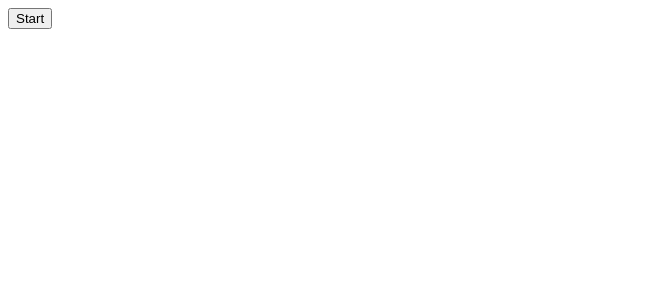
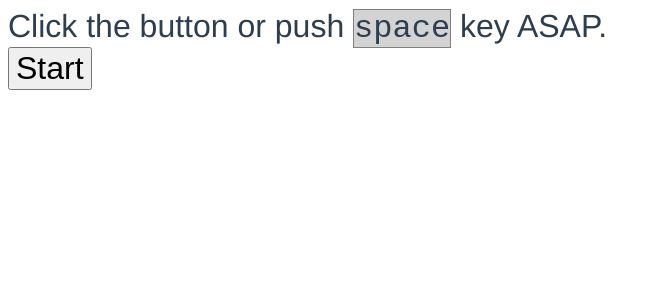
Before and after one commit to akiakaba/setsuna-no-sisisin, a Vue app: page / in a window 1280 px wide. Shown: the top 300 px of the page, without its empty margins (0-660 px from the left). Built offline with nearby package versions, Linux system fonts and the light colour scheme.

Commit message:
wip defeat and keyup

```diff
--- a/package.json
+++ b/package.json
@@ -1,5 +1,5 @@
 {
-  "name": "setsuna-no-sisisin-vue",
+  "name": "setsuna-no-sisisin",
   "version": "0.1.0",
   "private": true,
   "scripts": {
--- a/src/App.vue
+++ b/src/App.vue
@@ -1,5 +1,8 @@
 <template>
   <div id="app">
+    <div>
+      Click the button or push <code class="keyname">space</code> key ASAP.
+    </div>
     <button v-show="displayStart" @click="start">Start</button>
     <button v-show="displayStrike" @click="strike">Strike!!!</button>
     <div v-show="!!message">{{ message }}</div>
@@ -7,7 +10,8 @@
       class="keyBindInput"
       ref="keyBindInput"
       type="text"
-      @keydown="keydown"
+      @keydown.space="keydown"
+      @keyup.space="keyup"
     />
   </div>
 </template>
@@ -24,8 +28,10 @@ export default Vue.extend({
     return {
       state: "initial" as State,
       message: "",
+      keyready: true,
       timer: {
         begin: 0,
+        opponentHandle: 0,
       },
     };
   },
@@ -35,6 +41,9 @@ export default Vue.extend({
     },
     displayStrike(): boolean {
       return ["ready", "contest"].includes(this.state);
+    },
+    opponentSkillTime(): number {
+      return 300;
     },
   },
   methods: {
@@ -48,6 +57,9 @@ export default Vue.extend({
         this.state = "contest";
         this.message = "Go!!!";
         this.timer.begin = new Date().getTime();
+        this.timer.opponentHandle = setTimeout(() => {
+          this.stricken();
+        }, this.opponentSkillTime);
       };
       setTimeout(go, delayMs);
     },
@@ -55,11 +67,24 @@ export default Vue.extend({
       if (this.state === "contest") {
         this.state = "victory";
         const score = new Date().getTime() - this.timer.begin;
-        this.message = `${score} ms`;
+        this.message = `WIN: ${score} ms`;
+      }
+    },
+    stricken: function () {
+      if (this.state === "contest") {
+        this.state = "defeat";
+        const score = new Date().getTime() - this.timer.begin;
+        this.message = `LOSE: ${score} ms`;
       }
     },
     keydown: function () {
-      this.strike();
+      if (this.keyready) {
+        this.keyready = false;
+        this.strike();
+      }
+    },
+    keyup: function () {
+      this.keyready = true;
     },
   },
 });
@@ -67,12 +92,20 @@ export default Vue.extend({
 
 <style>
 #app {
+  font-size: 2rem;
   font-family: Avenir, Helvetica, Arial, sans-serif;
   -webkit-font-smoothing: antialiased;
   -moz-osx-font-smoothing: grayscale;
   color: #2c3e50;
 }
+button {
+  font-size: 2rem;
+}
 
+.keyname {
+  background-color: lightgray;
+  border: solid 1px gray;
+}
 .keyBindInput {
   position: absolute;
   top: -10000px;
```
